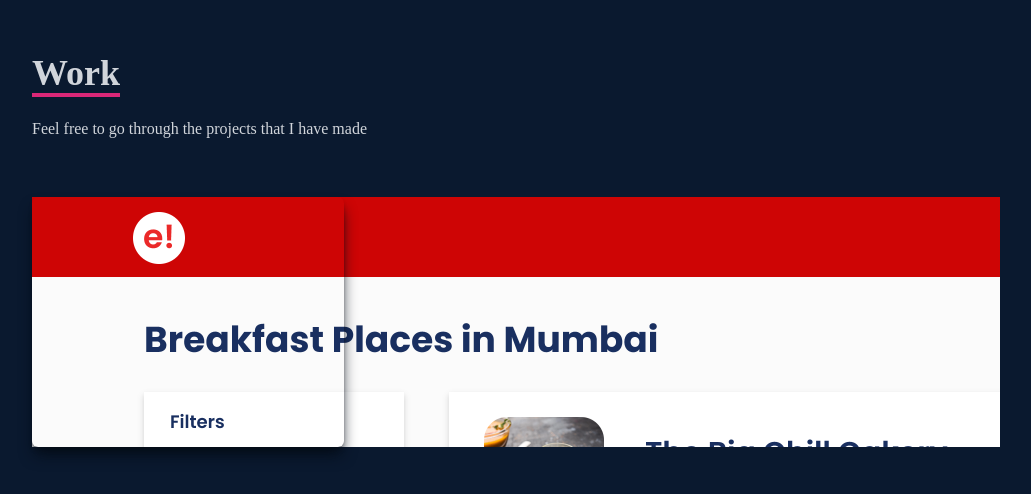
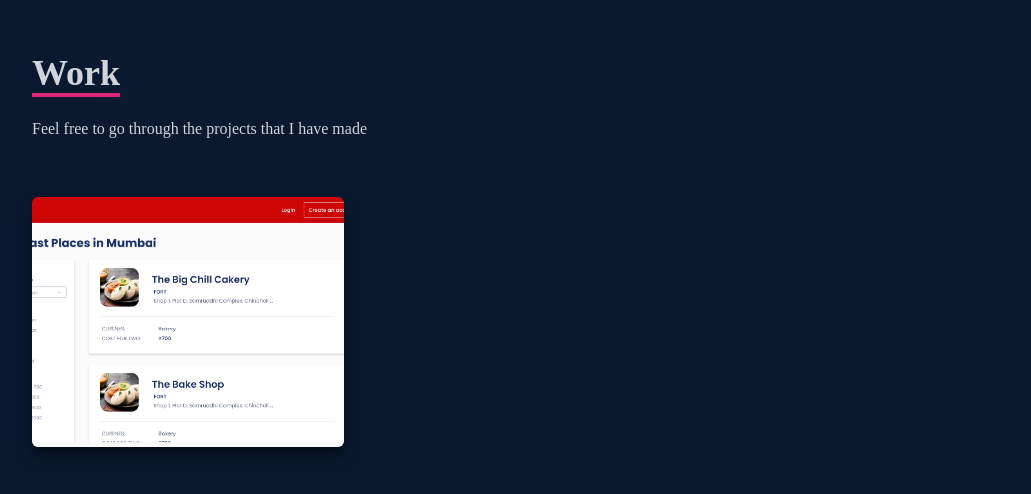
Before and after one commit to JohanFernandoLema/portfolio-in-react, a React (Create React App) app: page / in a window 1280 px wide. Shown: the part 2550-3044 px from the top of the page, without its empty margins (124-1155 px from the left). Built offline with nearby package versions, Linux system fonts and the light colour scheme.

Commit message:
Work component created and finishied;so far it has only one project, more projects to be addded

```diff
--- a/src/Components/Work.jsx
+++ b/src/Components/Work.jsx
@@ -12,11 +12,11 @@ const Work = () => {
           </p>
         </div>
 
-        <div
-          style={{ backgroundImage: `url(${RestaurantApp})` }}
-          className="grid sm:grid-cols-2 md:grid-cols-3 gap-4"
-        >
-          <div className="shadow-lg shadow-[#040c16] group container rounded-md flex justify-center items-center mx-auto content-div">
+        <div className="grid sm:grid-cols-2 md:grid-cols-3 gap-4">
+          <div
+            style={{ backgroundImage: `url(${RestaurantApp})` }}
+            className="shadow-lg shadow-[#040c16] group container rounded-md flex justify-center items-center mx-auto content-div"
+          >
             {/* Hover Effects */}
 
             <div className="opacity-0 group-hover:opacity-100">
```
